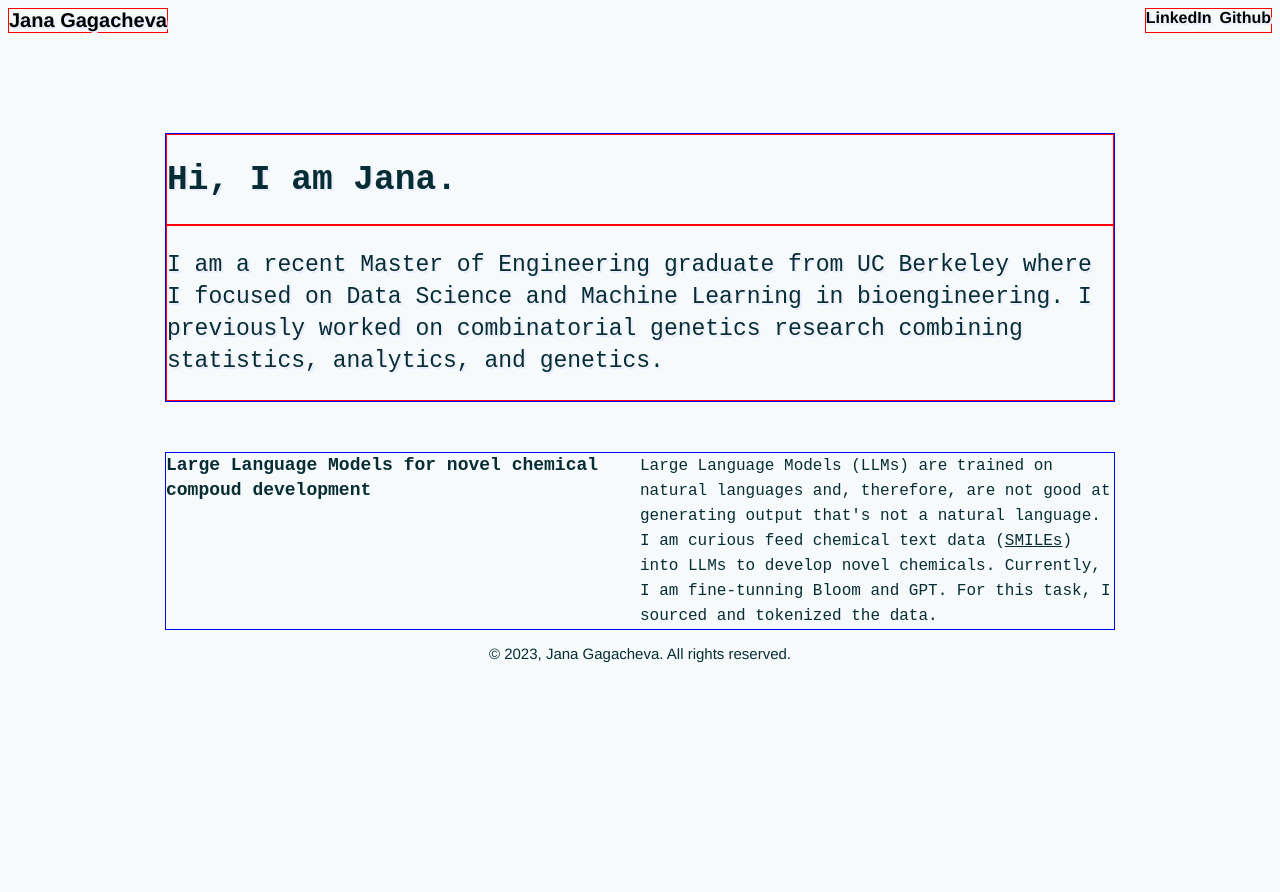
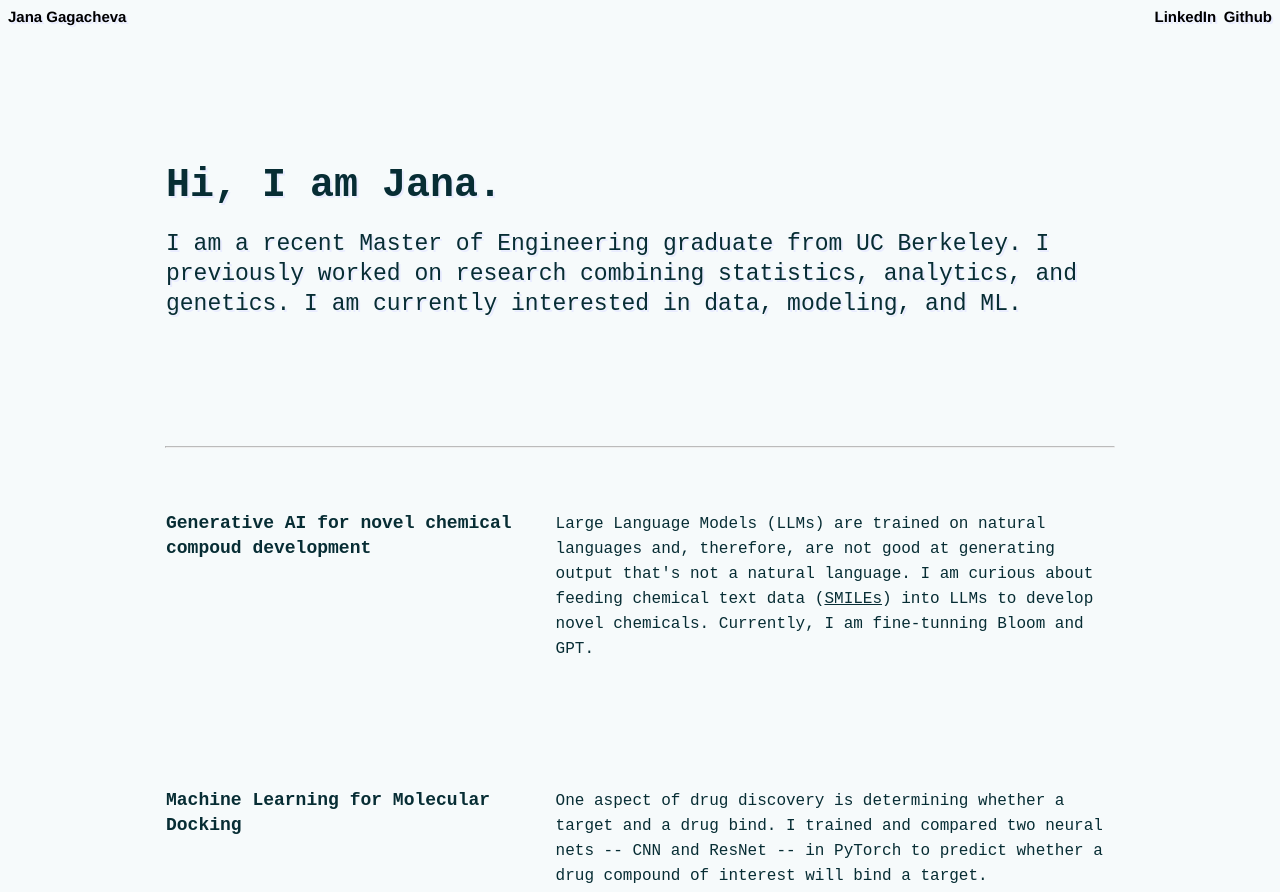
Before and after one commit to JGagacheva/personal-website, a plain HTML site: page index.html in a window 1280 px wide. Shown: the top 892 px of the page. Before the commit the page ends 800 px from the top, so only its background shows below. Drawn offline with Linux system fonts and the light colour scheme.

Commit message:
added new content

```diff
--- a/index.html
+++ b/index.html
@@ -7,11 +7,11 @@
     <body style = "border-width: 0">
       <header class = "header">
         <div class = "topLeft">
-          <span style = "font-size: 20px">Jana Gagacheva</span>
+          <span>Jana Gagacheva</span>
         </div>
         <div class = "topRight">
-          <a href = "#https://www.linkedin.com/in/jana-gagacheva/">LinkedIn</a>&nbsp;
-          <a href = "#https://github.com/JGagacheva">Github</a>
+          <a href = "https://www.linkedin.com/in/jana-gagacheva/">LinkedIn</a>&nbsp;
+          <a href = "https://github.com/JGagacheva">Github</a>
         </div>
       </header>
       <main>
@@ -20,16 +20,49 @@
             <h1>Hi, I am Jana.</h1>
           </div>
           <div>
-            <p>I am a recent Master of Engineering graduate from UC Berkeley
-              where I focused on Data Science and Machine Learning in bioengineering.
-              I previously worked on combinatorial
-              genetics research combining statistics, analytics, and genetics.
+            <p>I am a recent Master of Engineering graduate from UC Berkeley.
+              I previously worked on research combining statistics, analytics, and genetics. I am currently interested in data, modeling, and ML.
             </p>
           </div>
         </section>
+        <hr class="rounded">
         <section id = "LLM">
-            <h3>Large Language Models for novel chemical compoud development</h3>
-            <p> Large Language Models (LLMs) are trained on natural languages and, therefore, are not good at generating output that's not a natural language. I am curious feed chemical text data (<a href="/about/about_team.htm">SMILEs</a>) into LLMs to develop novel chemicals. Currently, I am fine-tunning Bloom and GPT. For this task, I sourced and tokenized the data.</p>
+          <h3>Generative AI for novel chemical compoud development</h3>
+          <p> Large Language Models (LLMs) are trained on natural languages and, therefore, are not good at generating output that's not a natural language. I am curious about feeding chemical text data (<a href="https://en.wikipedia.org/wiki/Simplified_molecular-input_line-entry_system">SMILEs</a>) into LLMs to develop novel chemicals. Currently, I am fine-tunning Bloom and GPT.</p>
+        </section>
+        <section id = "docking">
+          <h3>Machine Learning for Molecular Docking</h3>
+          <p> One aspect of drug discovery is determining whether a target and a drug bind. I trained and compared two neural nets -- CNN and ResNet -- in PyTorch to predict whether a drug compound of interest will bind a target.
+         </p>
+        </section>
+        <section id = "capstone">
+          <h3>Capstone Project @ <br> UC Berkeley</h3>
+          <p> In collaboration with an industry partner, I led a team of students to better understand historical trends for fund distribution and capital investements. We tested multiple models and implemented LSTM for time-series forecasting.
+         </p>
+        </section>
+        <section id = "data200">
+          <h3>Biodiversity in the Ecosystem</h3>
+          <p> As part of a graduate data science project, I implemented time-series analysis to explore the effects of climate and geographic factors on local biodiversity using scikit-learn. Additionally to the statistical analysis and ML modeling, I led the project and wrote an extensive final report.
+         </p>
+        </section>
+        <section id = "berkeley">
+          <h3>Master of Engineering @ Berkeley</h3>
+          <p> Between August 2021 and May 2022, I pursued a master's program at UC Berkeley, where I focused on ML and data science in bioengineering. Some of the notable coursework includes: Machine Learning, Statistical Models, and Optimization for Molecular Problems, Principles and Techniques of Data Science, and Probabilistic Modeling.
+          Additionally, I was awarded the Fung Excellence Scholarship.
+         </p>
+        </section>
+        <section id = "ucsf">
+          <h3>IDG @ UCSF</h3>
+          <p> "The overall goal of the IDG Program is to catalyze research in areas of biology that are currently understudied but that have high potential to impact human health"[excerpt <a href="https://commonfund.nih.gov/idg">from the project website</a>]. I worked as a research associate to carry out various experiments, automate analysis for genetic data, analyze and make sense of large dataset, and contribute to the development of cell and cancer image ML classifier. I presented some of my work at the National Institute of Health - FASEB Science Research Conference and wrote a <a href="https://www.nature.com/articles/d41573-020-00092-2">publication</a>.
+         </p>
+        </section>
+        <hr class="rounded">
+        <section id = "skills">
+          <h2>Skills</h2>
+          <h3>Programming</h3>
+          <p> Python, Django, R, SQL, C++, Bash, Git, AWS, HTML, CSS.</p>
+          <h3>Machine Learning</h3>
+          <p>PyTorch, TensorFlow, Pandas, Numpy, CUDA/MPS, Scikit-Learn, Plotly, Seaborn, Tableau</p>
         </section>
       </main>
       <footer>
--- a/style.css
+++ b/style.css
@@ -13,11 +13,13 @@
     font-family: "Helvetica", "Arial", sans-serif;
     color: black;
     font-weight: 900;
+    font-size: 15px;
     text-shadow: 2px 2px #E9ECFF;
   }
 
   .topRight {
     font-weight: 900;
+    font-size: 15px;
     top: 20px;
     right: 20px;
   }
@@ -31,63 +33,103 @@
   }
 
   section {
-    border: 1px solid blue;
+    /* border: 1px solid blue; */
     width: 75%;
     margin: auto;
+    padding-bottom: 10%;
   }
 
   div {
-    border: 1px solid red;
+    /* border: 1px solid red; */
   }
 
   #intro {
     margin: auto;
-    margin-top: 100px;
-    margin-bottom: 50px;
+    margin-top: 150px;
+    /* margin-bottom: 10px; */
+  }
 
-    /* font-family: "Georgia", sans-serif; */
+  h1 {
+    font-family: 'Courier New', monospace;
+    font-size: 40px;
+    text-shadow: 2px 2px #E9ECFF;
+    line-height: 20px;
+    font-style: normal;
+    color: #072D34;
+
+  }
+
+  #intro p {
     font-family: 'Courier New', monospace;
     font-size: 23px;
     text-shadow: 2px 2px #E9ECFF;
-    line-height: 32px;
+    line-height: 30px;
     font-style: normal;
     color: #072D34;
   }
 
-  #LLM {
-    display: block;
-  }
-
-  #LLM h3 {
+  h3 {
     font-family: 'Courier New', monospace;
     font-size: 18px;
     line-height: 25px;
     color: #072D34;
 
-    width: 37.5%;
+    width: 30%;
     display: table-cell;
 
   }
-  #LLM p {
+
+  #LLM {
+    padding-top: 5%;
+  }
+  p {
     font-family: 'Courier New', monospace;
     /* font-size: 15px; */
     line-height: 25px;
     color: #072D34;
 
-    width: 37.5%;
+    width: 43%;
     display: table-cell;
   }
 
-  #LLM a{
+  section a{
     color: #072D34;
   }
 
+  section a:visited {
+    color: #072D34;
+  }
+
+  hr.rounded {
+    width: 75%;
+    margin: auto;
+    border-top: 1px solid #bbb;
+    border-radius: 1px;
+  }
+
+  h2 {
+    font-family: 'Courier New', monospace;
+    font-weight: 900;
+    font-size: 22px;
+    line-height: 25px;
+    color: #072D34;
+
+    margin: auto;
+    padding-top: 5%;
+    padding-bottom: 5%;
+    }
+
   footer {
+    margin: auto;
+    padding-top: 5%;
+
+  }
+  footer p{
     margin: auto;
     font-size: 20px;
     clear: both;
     text-align: center;
-    font-family: Helvetica;
+    font-family: "Helvetica", "Arial", sans-serif;
     color: #072D34;
   }
 
```
